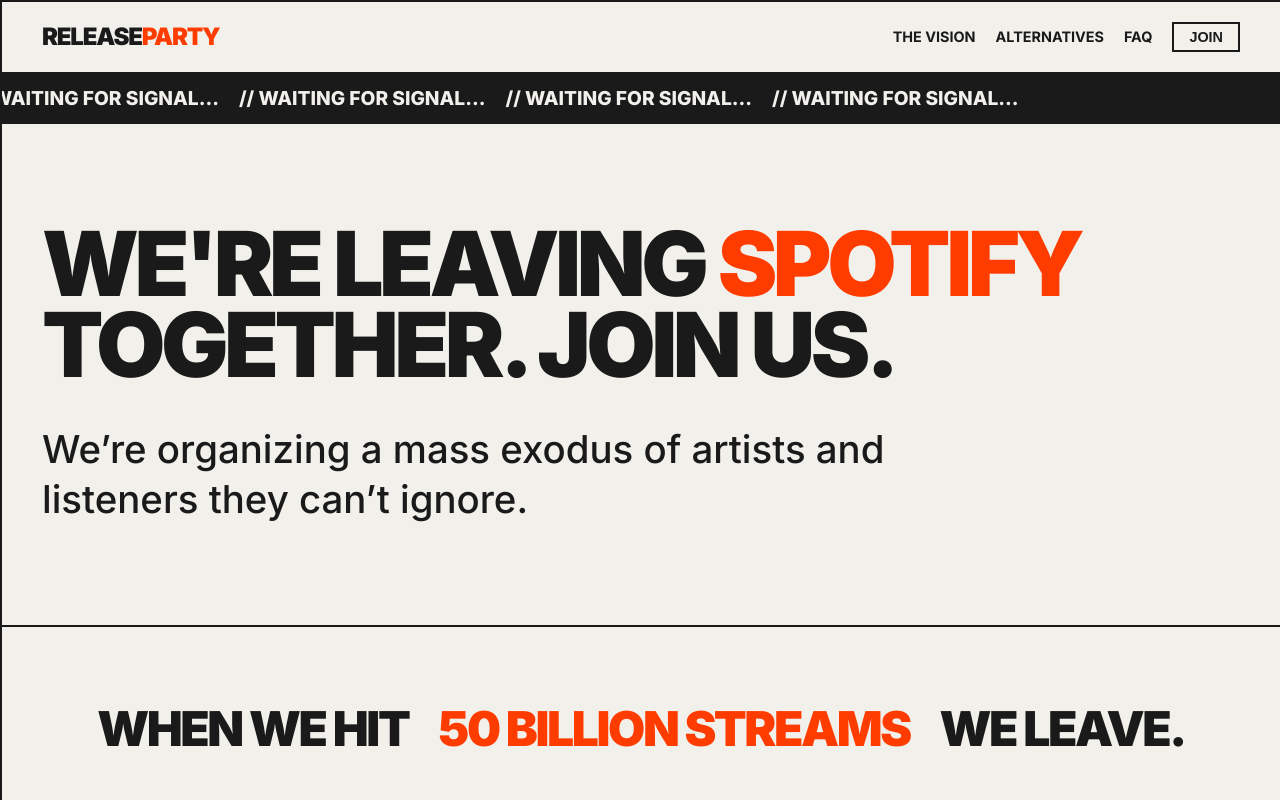
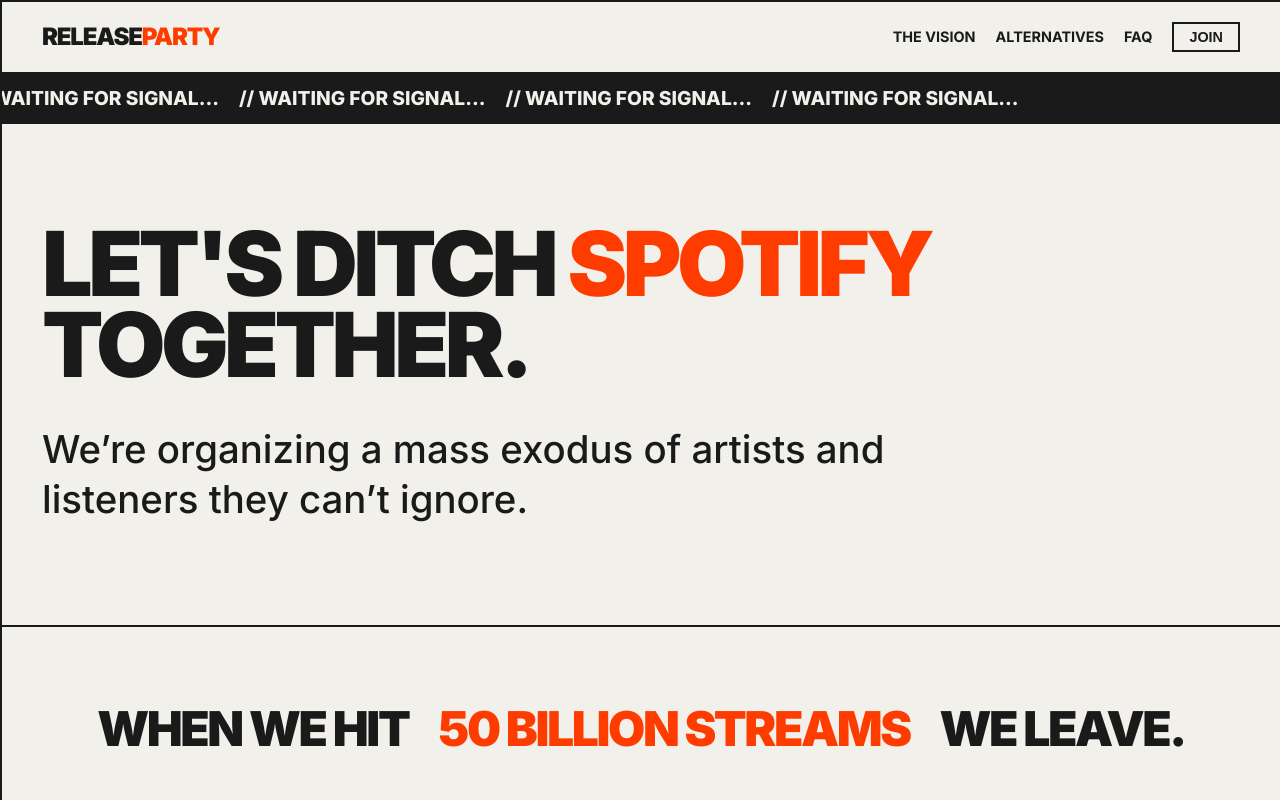
Before and after one commit to ang2990/releaseparty, a SvelteKit app: page / in a window 1280 px wide. Shown: the top 800 px of the page. Built offline with nearby package versions, Linux system fonts and the light colour scheme; no server answers.

Commit message:
content: update hero headline to 'LET'S DITCH SPOTIFY TOGETHER.'

```diff
--- a/src/routes/+page.svelte
+++ b/src/routes/+page.svelte
@@ -48,7 +48,7 @@
 <!-- HERO SECTION (PUBLIC NOTICE) -->
 <div class="grid-row">
     <div class="hero-title-box">
-        <h1 class="text-huge">WE'RE LEAVING <span class="text-accent">SPOTIFY</span> TOGETHER. JOIN US.</h1>
+        <h1 class="text-huge">LET'S DITCH <span class="text-accent">SPOTIFY</span> TOGETHER.</h1>
         <p class="hero-notice-text">
             We’re organizing a mass exodus of artists and listeners they can’t ignore.
         </p>
```
